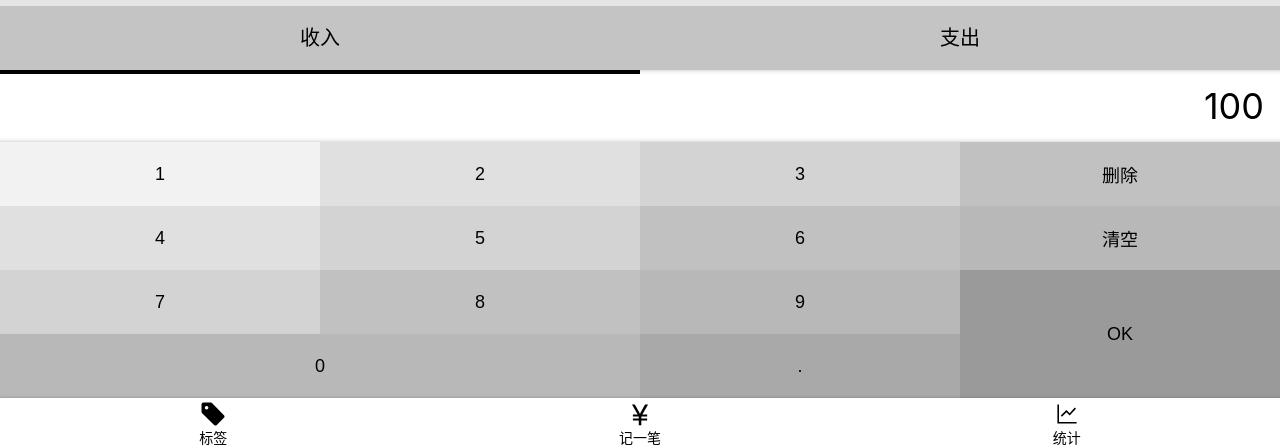
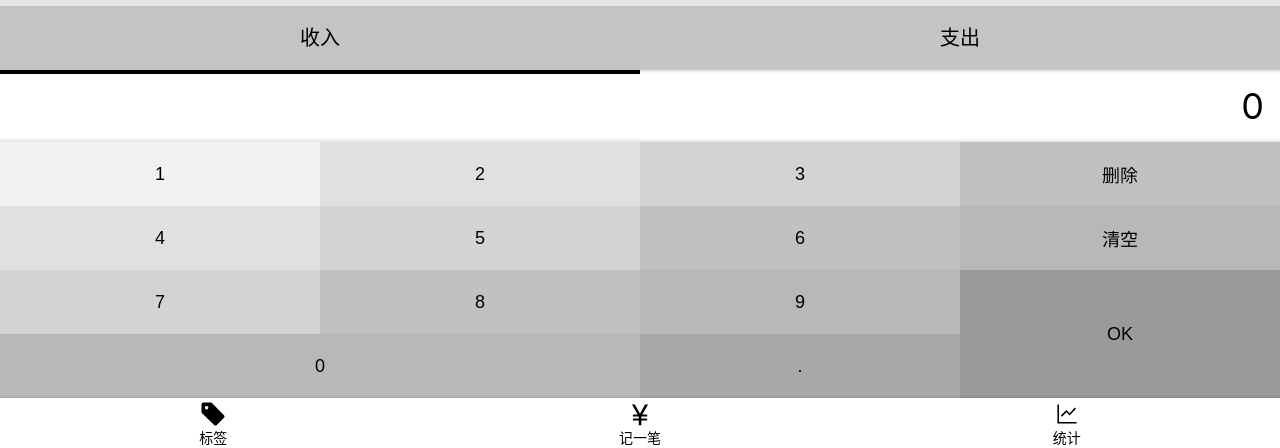
Before and after one commit to FanHHHHH/cashBook, a React (Create React App) app: page /#/ in a window 1280 px wide. Shown: the part 346-794 px from the top of the page. Built offline with nearby package versions, Linux system fonts and the light colour scheme.

Commit message:
完成NumberPadSSection组件

```diff
--- a/src/Money/NumberPadSection.tsx
+++ b/src/Money/NumberPadSection.tsx
@@ -1,9 +1,13 @@
+import React, { useState } from 'react'
 import styled from 'styled-components'
 
-const NumberPadSection = styled.section`
+const Wrapper = styled.section`
   display: flex;
   flex-direction: column;
   > .output {
+    display: flex;
+    justify-content: flex-end;
+    overflow: auto;
     background: #fff;
     padding: 0 16px;
     line-height: 72px;
@@ -56,4 +60,64 @@ const NumberPadSection = styled.section`
     }
   }
 `
+
+const NumberPadSection: React.FC = () => {
+  const [number, _setNumber] = useState<string>('0')
+  const setNumber = (num: string) => {
+    if (number.length === 16) {
+      return
+    }
+    _setNumber(num)
+  }
+  const onClick = (e: React.MouseEvent) => {
+    const num = (e.target as HTMLButtonElement).textContent
+    if (num === null) {
+      return
+    }
+    if (num === '0' || num === '1' || num === '2' || num === '3' || num === '4' || num === '5' || num === '6' || num === '7' || num === '8' || num === '9') {
+      if (number === '0') {
+        setNumber(num)
+      } else {
+        setNumber(number + num)
+      }
+    } else if (num === '.') {
+      const n = number.indexOf('.')
+      if (n >= 0) {
+        return
+      }
+      setNumber(number + '.')
+    } else if (num === '删除') {
+      if (number.length === 1) {
+        setNumber('0')
+      } else {
+        _setNumber(number.slice(0, number.length - 1))
+      }
+    } else if (num === '清空') {
+      setNumber('0')
+    } else {
+      console.log(number)
+    }
+  }
+  return (
+    <Wrapper>
+      <div className="output">{number}</div>
+      <div className="pad clearfix" onClick={onClick}>
+        <button>1</button>
+        <button>2</button>
+        <button>3</button>
+        <button>删除</button>
+        <button>4</button>
+        <button>5</button>
+        <button>6</button>
+        <button>清空</button>
+        <button>7</button>
+        <button>8</button>
+        <button>9</button>
+        <button className="ok">OK</button>
+        <button className="zero">0</button>
+        <button>.</button>
+      </div>
+    </Wrapper>
+  )
+}
 export { NumberPadSection }
--- a/src/views/Money.tsx
+++ b/src/views/Money.tsx
@@ -17,23 +17,7 @@ function Money() {
       <NotesSection></NotesSection>
       <CategorySection></CategorySection>
       <NumberPadSection>
-        <div className="output">100</div>
-        <div className="pad clearfix">
-          <button>1</button>
-          <button>2</button>
-          <button>3</button>
-          <button>删除</button>
-          <button>4</button>
-          <button>5</button>
-          <button>6</button>
-          <button>清空</button>
-          <button>7</button>
-          <button>8</button>
-          <button>9</button>
-          <button className="ok">OK</button>
-          <button className="zero">0</button>
-          <button>.</button>
-        </div>
+
       </NumberPadSection>
     </MyLayout>
   )
```
